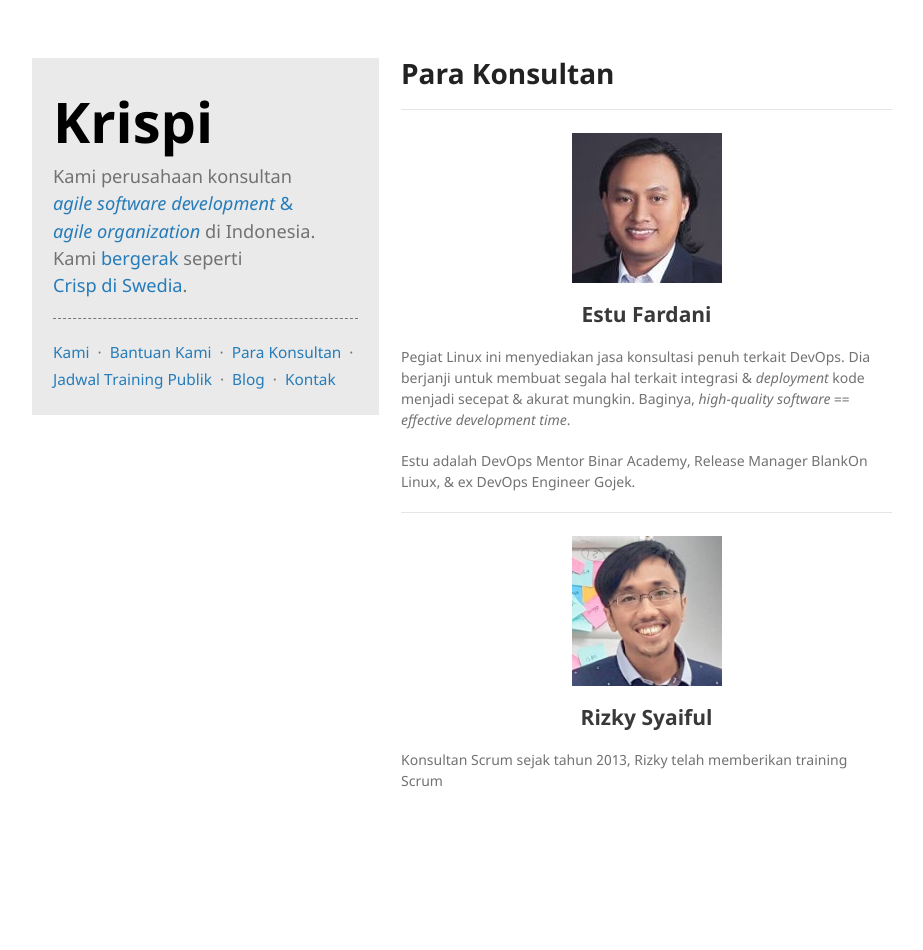
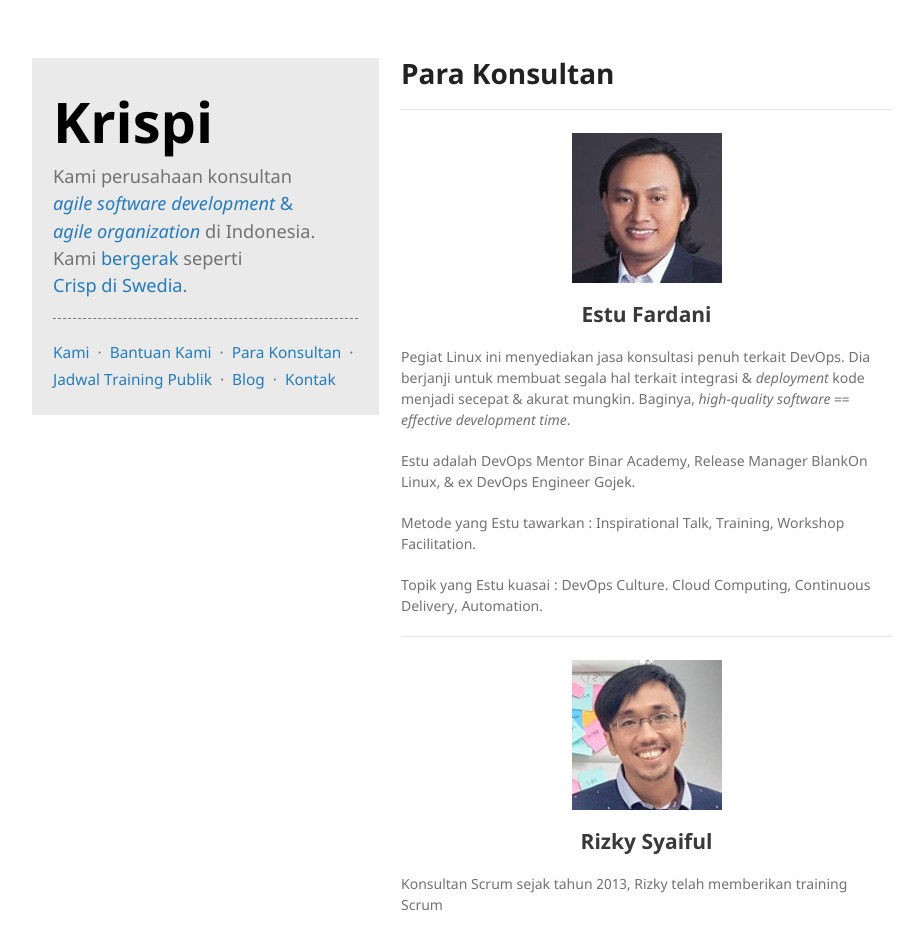
Before and after one commit to krispi-id/krispi-id.github.io, a Jekyll site: the page built from pages/konsultan.md, in a window 1280 px wide and 985 px high. Shown: the top 950 px of the window, without its empty margins (178-1101 px from the left). Built offline with Jekyll 4.4.1, drawn with Linux system fonts in a browser that asks for light colours.

Commit message:
foto konsultan2

```diff
--- a/pages/konsultan.md
+++ b/pages/konsultan.md
@@ -21,6 +21,10 @@ Pegiat Linux ini menyediakan jasa konsultasi penuh terkait DevOps. Dia berjanji
 
 Estu adalah DevOps Mentor Binar Academy,  Release Manager BlankOn Linux, & ex DevOps Engineer Gojek.
 
+Metode yang Estu tawarkan : Inspirational Talk, Training, Workshop Facilitation.
+
+Topik yang Estu kuasai : DevOps Culture. Cloud Computing, Continuous Delivery, Automation.
+
 ---
 
 {% include image.html
```
Also changed, not shown: 1 other file.
